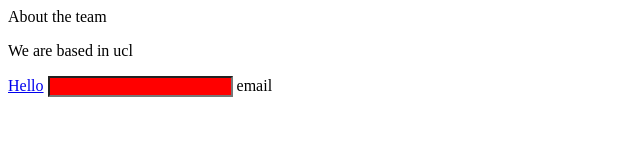
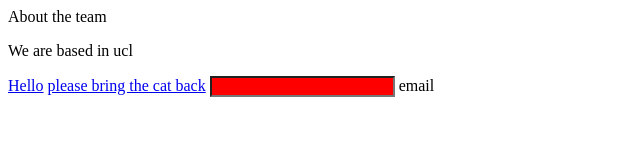
Before and after one commit to excitedmuck/Cupmonkey, a plain HTML site: page about.html in a window 1280 px wide. Shown: the whole page, without its empty margins (0-640 px from the left). Drawn offline with Linux system fonts and the light colour scheme.

Commit message:
Update about.html

```diff
--- a/about.html
+++ b/about.html
@@ -10,4 +10,6 @@ background: red;
 </style>
 <p> We are based in ucl </p>
 <a href="www.cupmonkey.co.uk/About">Hello</a>
+<a href="Cupmonkey/about.html">please bring  the cat back</a>
+
 <input> email</input>
```
